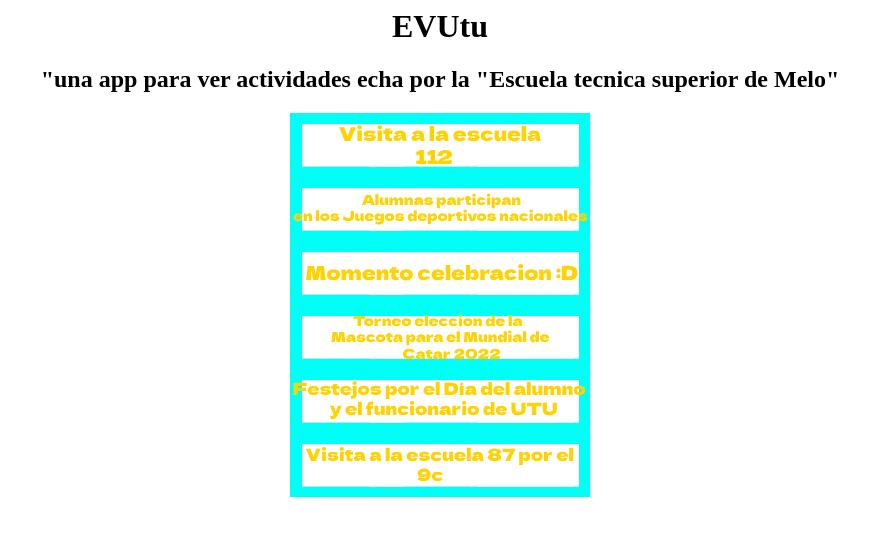
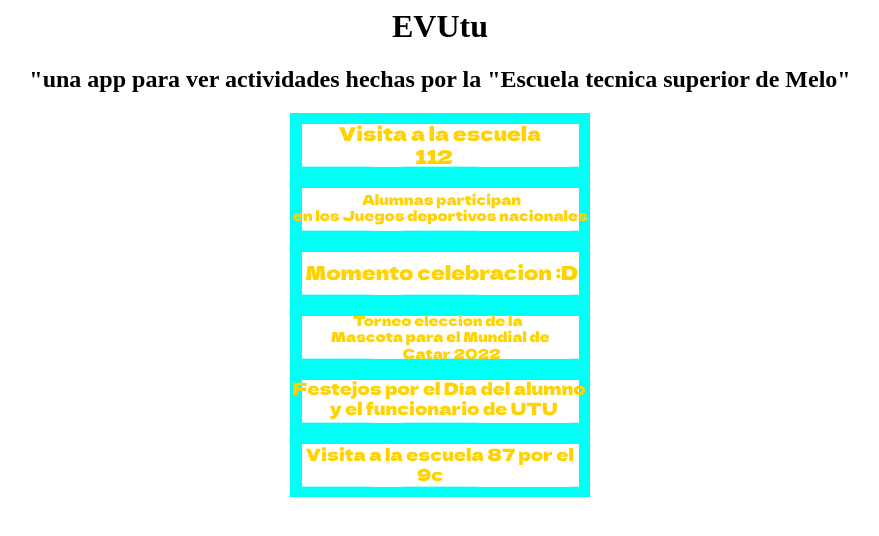
Before and after one commit to Benja-Ramirez/EVUtu, a plain HTML site: page index.html in a window 1280 px wide. Shown: the whole page, without its empty margins (200-1079 px from the left). Drawn offline with Linux system fonts and the light colour scheme.

Commit message:
Update index.html

```diff
--- a/index.html
+++ b/index.html
@@ -2,7 +2,7 @@
 <head>
 <title>EVUtu</title>
 <center><h1>EVUtu</h1></center>
-<center><h2>"una app para ver actividades echa por la "Escuela tecnica superior de Melo"</h2></center>
+<center><h2>"una app para ver actividades hechas por la "Escuela tecnica superior de Melo"</h2></center>
 </head>
 <body>
 <center><a href="a/visita-escuela112.mp4"><img src="a/boton.png"/></a></center>
```
